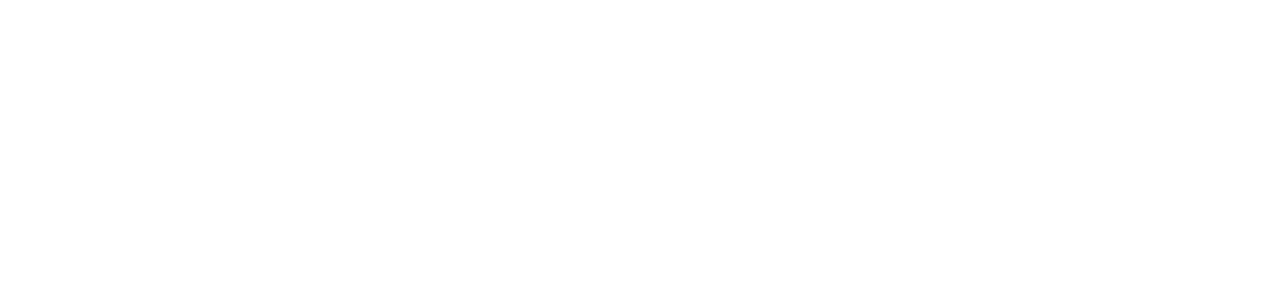
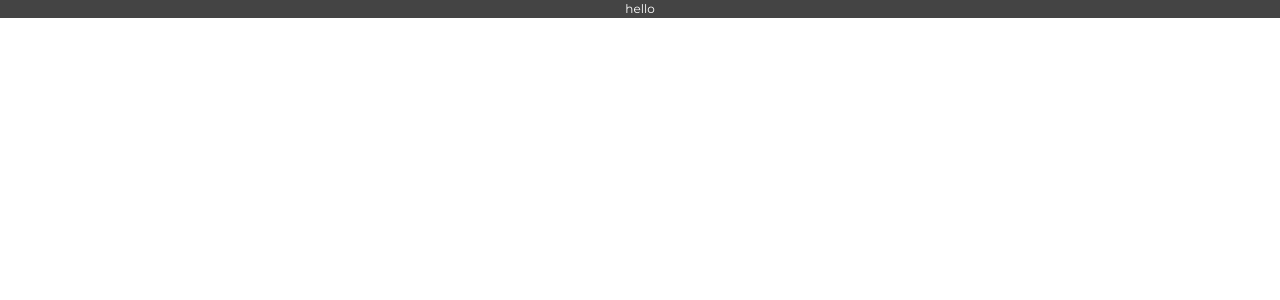
Before and after one commit to Francescostefan1998/readingapp, a React (Create React App) app: page /chat in a window 1280 px wide. Before the commit this address had no page. Shown: the top 300 px of the page. Built offline with nearby package versions, Linux system fonts and the light colour scheme.

Commit message:
integrate chat gpt in my project

```diff
--- a/package.json
+++ b/package.json
@@ -13,9 +13,10 @@
     "@testing-library/jest-dom": "^5.16.5",
     "@testing-library/react": "^13.4.0",
     "@testing-library/user-event": "^13.5.0",
-    "axios": "^1.3.6",
+    "axios": "^1.4.0",
     "bootstrap": "^5.2.3",
     "cloudinary-react": "^1.8.1",
+    "openai": "^3.2.1",
     "react": "^18.2.0",
     "react-bootstrap": "^2.7.4",
     "react-dom": "^18.2.0",
--- a/src/App.js
+++ b/src/App.js
@@ -4,12 +4,15 @@ import { BrowserRouter, Routes, Route } from "react-router-dom";
 import LoginPage from "./components/loginPage/LoginPage";
 import Animation from "./components/animation/Animation";
 import HomePage from "./components/homePage/HomePage";
+import ChatGpt from "./components/chatGpt/ChatGpt";
 function App() {
   return (
     <div className="App">
       <BrowserRouter>
         <Routes>
           <Route path="/" element={<LoginPage />} />
+          <Route path="/chat" element={<ChatGpt />} />
+
           <Route path="/home" element={<HomePage />} />
           <Route path="/animation" element={<Animation />} />
         </Routes>
--- /dev/null
+++ b/src/components/chatGpt/ChatGpt.jsx
@@ -0,0 +1,41 @@
+//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
+import { useState } from "react";
+const ChatGpt = () => {
+  const [response, setResponse] = useState(null);
+  async function callOpenAIChatAPI() {
+    const OPENAI_API_KEY =
+      "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"; // replace with your OpenAI API key
+
+    try {
+      const response = await fetch(
+        "https://api.openai.com/v1/chat/completions",
+        {
+          method: "POST",
+          headers: {
+            "Content-Type": "application/json",
+            Authorization: `Bearer ${OPENAI_API_KEY}`,
+          },
+          body: JSON.stringify({
+            model: "gpt-3.5-turbo",
+            messages: [{ role: "user", content: "how are you today?" }],
+            temperature: 0.7,
+          }),
+        }
+      );
+
+      const data = await response.json();
+      console.log(data.choices[0].message.content);
+    } catch (error) {
+      console.error(error);
+    }
+  }
+
+  return (
+    <div>
+      <div>{response && response}</div>
+      <div onClick={() => callOpenAIChatAPI()}>hello</div>
+    </div>
+  );
+};
+
+export default ChatGpt;
```
Also changed, not shown: src/components/chatGpt/chatGpt.css (added), 1 other file (tests, documents, lock files or other folders).
